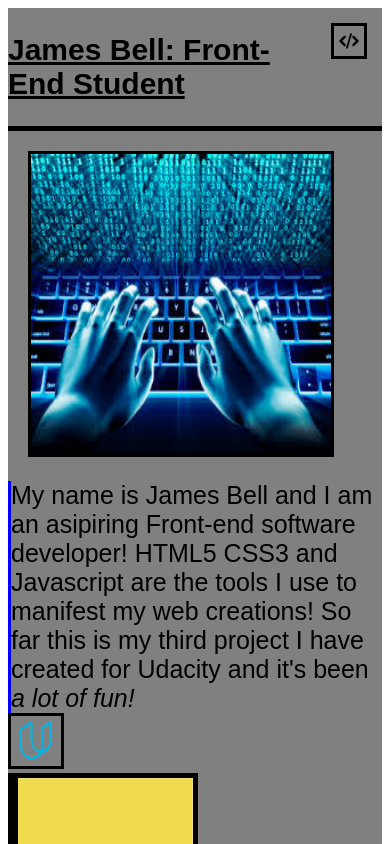
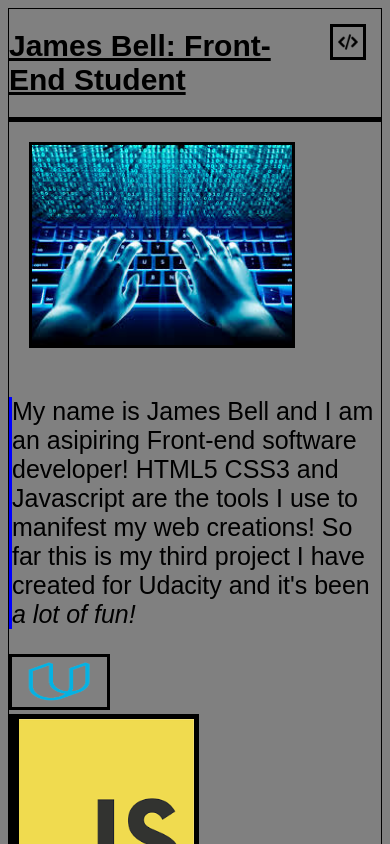
Before and after one commit to TheeJames/Web-Portfolio, a plain HTML site: page index.html in a window 390 px wide. Shown: the top 844 px of the page. Drawn offline with Linux system fonts and the light colour scheme.

Commit message:
revision

```diff
--- /dev/null
+++ b/css/styles.css
@@ -0,0 +1,111 @@
+/* elements */
+
+body {
+    font-family: sans-serif;
+    background: grey;
+    }
+
+header {
+    display: flex;
+    justify-content: space-around;
+    border-bottom: 5px solid black;
+}
+
+h1 {
+    text-decoration: underline;
+    font-size: 30px;
+}
+
+article {
+    font-size: 25px;
+    border-left: 3px solid blue;
+}
+
+aside {
+    display: flex;
+    border-left: 5px solid black;
+    justify-content: space-between;
+    flex-wrap: wrap;
+}
+
+/*classes */
+
+.container {
+    max-width: 960px;
+    margin: 0 auto;
+    display: flex;
+    flex-flow: row;
+    background: grey;
+    height: auto;
+    justify-content: flex-end;
+    border: 1px solid black;
+}
+
+.logo {
+    height: 20px;
+    width:20px;
+    margin: 15px;
+    padding: 5px;
+    border: 3px solid black;
+}
+
+.footer-logo {
+    height: 50px;
+    width: 95px;
+    border: 3px solid black;
+}
+
+.project-image {
+    width: 390px;
+    height: 300px;
+    margin: 20px;
+    border: 3px solid black;
+}
+
+.side-images {
+    height: 175px;
+    width: 175px;
+    border-top: 3px solid black;
+    border-bottom: 3px solid black;
+  }
+
+.css-box-image {
+    height: 245px;
+    width: 175px;
+    border-top: 3px solid black;
+    border-bottom: 3px solid black;
+}
+
+/* responsiveness */
+
+@media (max-width: 640px) {
+
+    .container {
+        display:flex;
+        flex-direction: column;
+    }
+
+    .side-images {
+        border: 5px solid black;
+    }
+
+    .css-box-image {
+        border: 5px solid black;
+        }
+}
+
+@media (max-width: 480px) {
+
+    .project-image {
+        height: 200px;
+        width: 260px;
+    }
+}
+
+@media (max-width: 340px) {
+
+    .project-image {
+        height: 175px;
+        width: 227.5px;
+        }
+}
--- a/index.html
+++ b/index.html
@@ -3,39 +3,39 @@
   <head>
     <meta charset="utf-8">
     <title>Portfolio Webpage</title>
-    <link rel=stylesheet href="styles.css" />
+    <link rel=stylesheet href="css/styles.css">
       <meta  name = "viewport" content = "width=device-width, initial-scale=1">
   </head>
   <body>
 
 
-    <div class = "container">
+<div class="container">
 
-       <section class="main">
+       <main>
         <header>
 
-            <h2>James Bell: Front-End Student</h2>
+            <h1>James Bell: Front-End Student</h1>
 
-            <img class = "logo" src="htmllogo.png" alt="html logo" />
+            <img class="logo" src="img/htmllogo.png" alt="html logo">
 
-           </header>
+        </header>
 
-           <img class= "main-image" src="matrix.jpg" alt="programmer hands" />
+           <img class="project-image" src="img/matrix.jpg" alt="programmer hands">
 
-           <article>My name is James Bell and I am an asipiring Front-end software developer! HTML5 CSS3 and Javascript are the tools I use to manifest my web creations! So far this is my third project I have created for Udacity and it's been <em>a lot of fun!</em></article>
+           <article><p>My name is James Bell and I am an asipiring Front-end software developer! HTML5 CSS3 and Javascript are the tools I use to manifest my web creations! So far this is my third project I have created for Udacity and it's been <em>a lot of fun!</em></p></article>
 
         <footer>
-           <img class = "footer-logo" src= "udacitylogoblend.png" alt="udacity logo" />
-           </footer>
+           <img class="footer-logo" src="img/udacitylogoblend.png" alt="udacity logo">
+        </footer>
 
-        </section>
+       </main>
 
-        <aside class = "images">
-         <img class= "box" src="JS.png" alt="Javascript Image" />
-        <img class = "box" src="html.png" alt="html Image" />
-        <img class = "box" src="css3logoblend.png" alt="css Image" />
-        </aside>
+    <aside>
+        <img class="side-images" src="img/JS.png" alt="Javascript Image">
+        <img class="side-images" src="img/html.png" alt="html Image">
+        <img class="css-box-image" src="img/css3logoblend.png" alt="css Image">
+    </aside>
 
-      </div>
-  </body>
+</div>
+</body>
 </html>
```
Also changed, not shown: img/JS.png (added), img/css3logoblend.png (added), img/html.png (added), img/htmllogo.png (added), img/matrix.jpg (added), img/udacitylogoblend.png (added).
